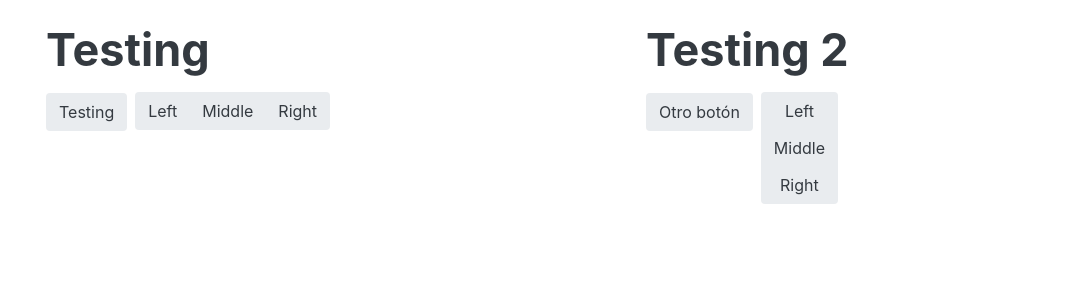
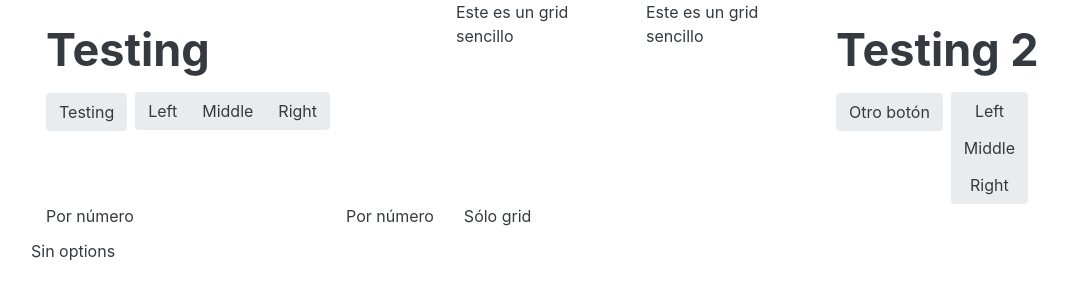
Before and after one commit to Grupo-Abraxas/kronus, a React (Create React App) app: page / in a window 1280 px wide. Shown: the top 300 px of the page, without its empty margins (9-1077 px from the left). Built offline with nearby package versions, Linux system fonts and the light colour scheme.

Commit message:
Adding properties to be render as classes

```diff
--- a/src/App.js
+++ b/src/App.js
@@ -3,9 +3,9 @@ import { Grid, Button, ButtonGroup } from './components'
 
 function App() {
   return (
-    <Grid htmlTag="main" className="container">
-      <Grid htmlTag="section" className="columns">
-        <Grid id="foo" className="column">
+    <Grid tag="main" isContainer>
+      <Grid tag="section" areColumns>
+        <Grid id="foo" isColumn>
           <h1>Testing</h1>
           <Button>Testing</Button>
           <ButtonGroup className="yo">
@@ -13,6 +13,14 @@ function App() {
             <Button>Middle</Button>
             <Button>Right</Button>
           </ButtonGroup>
+        </Grid>
+        <Grid isColumn areColumns>
+          <Grid isColumn>
+            <p>Este es un grid sencillo</p>
+          </Grid>
+          <Grid isColumn>
+            <p>Este es un grid sencillo</p>
+          </Grid>
         </Grid>
         <Grid className="column">
           <h1>Testing 2</h1>
@@ -24,6 +32,22 @@ function App() {
           </ButtonGroup>
         </Grid>
       </Grid>
+      <Grid areColumns>
+        <Grid colSize="3">
+          <p>Por número</p>
+        </Grid>
+        <Grid tabletSize="8">
+          <p>Por número</p>
+        </Grid>
+        <Grid colSize="1" tabletSize="1">
+          <p>Sólo grid</p>
+        </Grid>
+      </Grid>
+      <Grid areColumns>
+        <Grid>
+          <p>Sin options</p>
+        </Grid>
+      </Grid>
     </Grid>
   )
 }
--- a/src/components/Grid.js
+++ b/src/components/Grid.js
@@ -1,19 +1,38 @@
 import React from 'react'
+import classnames from 'classnames'
 
 // Styles
 import './scss/components/grids.scss'
 
 const Grid = (
   {
-    htmlTag,
     children,
+    className = false,
+    isContainer = false,
+    isColumn = false,
+    areColumns = false,
+    colSize = false,
+    tabletSize = false,
+    phoneSize = false,
+    tag,
     ...props
   }
 ) => {
-  const HtmlTag = htmlTag || 'div'
+  const HtmlTag = tag || 'div'
+  const gridClass = className || isContainer || areColumns || isColumn ||
+    colSize || tabletSize || phoneSize ? true : false
 
   return (
     <HtmlTag
+      data-yo={undefined}
+      className={ gridClass ? classnames({
+        'container': isContainer,
+        'column': isColumn,
+        'columns': areColumns,
+        [`column-of-${colSize}`]: colSize,
+        [`tablet-column-of-${tabletSize}`]: tabletSize,
+        [`cellphone-column-of-${phoneSize}`]: phoneSize
+      }, className) : null }
       { ...props }
     >
       { children }
```
Also changed, not shown: 1 other file (tests, documents, lock files or other folders).
